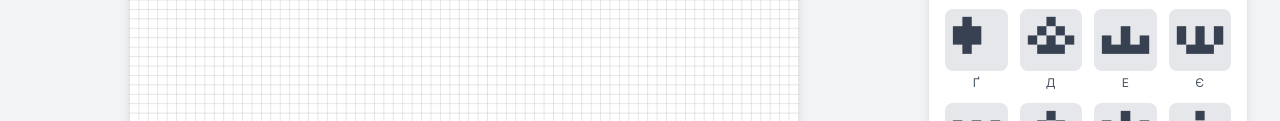
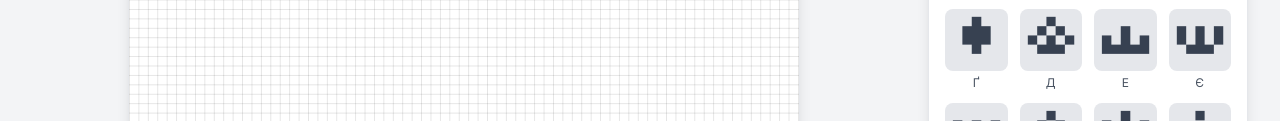
Before and after one commit to MKrad-Git/Vyshyvanka-App, a plain HTML site: page index.html in a window 1280 px wide. Shown: the part 556-677 px from the top of the page. Drawn offline with nearby package versions, Linux system fonts and the light colour scheme.

Commit message:
fixed patterns for some of the letters

```diff
--- a/index.html
+++ b/index.html
@@ -203,11 +203,11 @@
                 },
                 'Ґ': {
                     matrix: [
-                        [0,1,0,0,0],
-                        [1,1,1,0,0],
-                        [1,1,1,0,0],
-                        [0,1,0,0,0],
-                        [0,0,0,0,0]
+                        [0,1,0],
+                        [1,1,1],
+                        [1,1,1],
+                        [0,1,0],
+                        [0,0,0]
                     ],
                     tags: ['Regular']
                 },
@@ -425,11 +425,11 @@
                 },
                 'Щ': {
                     matrix: [
-                        [1,0,0,0,1,0,0],
-                        [1,0,1,0,1,0,0],
-                        [1,1,1,1,1,1,0],
-                        [0,0,1,0,0,0,0],
-                        [0,0,0,0,0,0,0]
+                        [1,0,0,0,1],
+                        [1,0,1,0,1],
+                        [1,1,1,1,1],
+                        [0,0,1,0,0],
+                        [0,0,0,0,0]
                     ],
                     tags: ['Regular']
                 },
```
